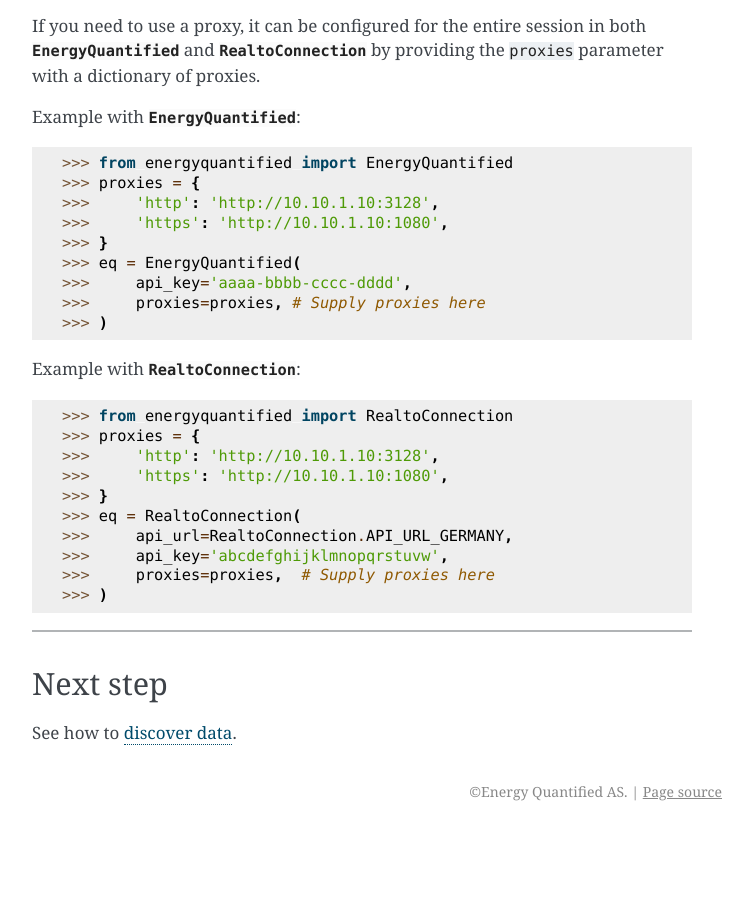
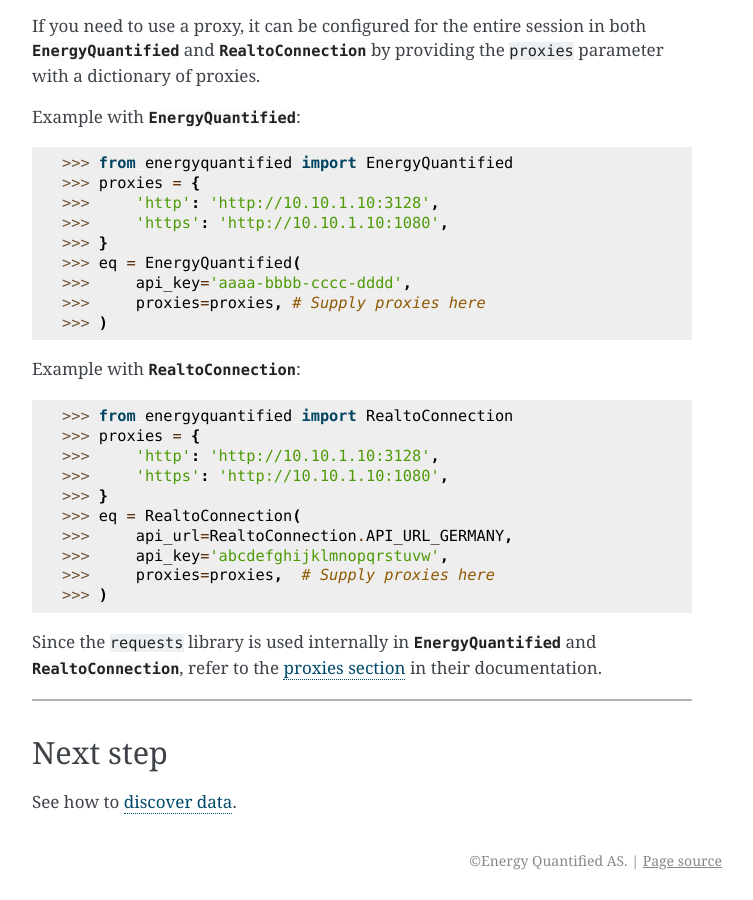
Before and after one commit to energyquantified/eq-python-client, a Sphinx documentation site: the page built from docs/userguide/auth.rst, in a window 1280 px wide and 900 px high, scrolled down 2104 px. Shown: the whole window, without its empty margins (388-1141 px from the left). Built offline with Sphinx 7.4.7, drawn with Linux system fonts in a browser that asks for light colours; before the commit the page ends 2935 px from its top, so only the background shows below that.

Commit message:
Update proxies docs and format PeriodSeries docstrings (#63)

```diff
--- a/docs/userguide/auth.rst
+++ b/docs/userguide/auth.rst
@@ -134,6 +134,12 @@
    >>>     proxies=proxies,  # Supply proxies here
    >>> )
 
+Since the ``requests`` library is used internally in
+:py:class:`EnergyQuantified <energyquantified.EnergyQuantified>` and
+:py:class:`RealtoConnection <energyquantified.RealtoConnection>`, refer to
+the `proxies section <https://requests.readthedocs.io/en/latest/user/advanced/#proxies>`_
+in their documentation.
+
 -----
 
 Next step
```
Also changed, not shown: 1 other file.
